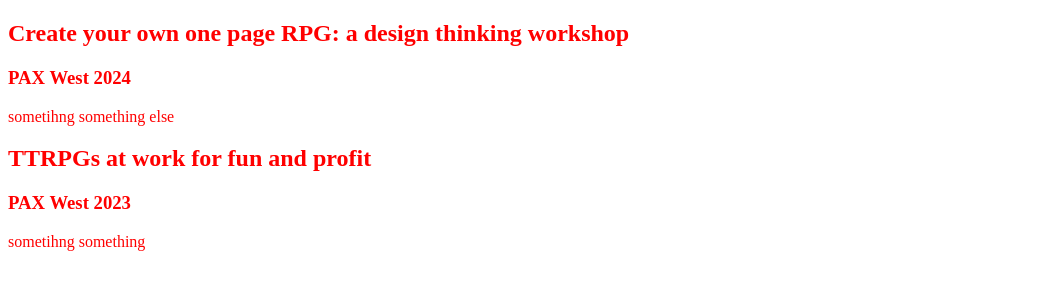
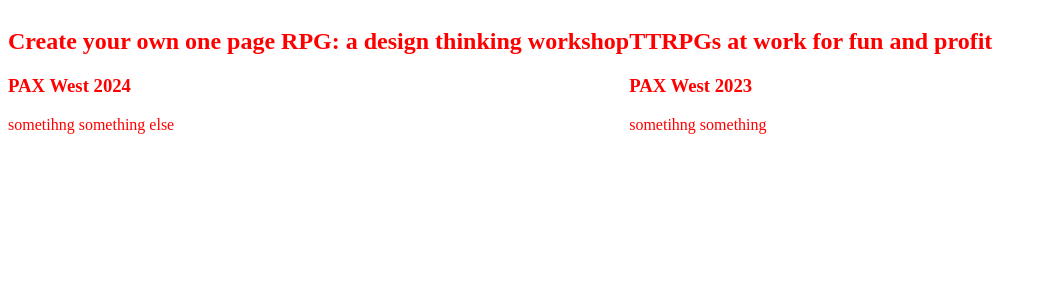
Before and after one commit to Microsoft-Storytellers-Guild/presentations, a plain HTML site: page index.html in a window 1280 px wide. Shown: the whole page, without its empty margins (0-1048 px from the left). Drawn offline with Linux system fonts and the light colour scheme.

Commit message:
Update index.html

```diff
--- a/index.html
+++ b/index.html
@@ -8,22 +8,23 @@
 </head>
 <body>
 
+<div class="cards-wrapper">
 
-
-
-    <article>
+<div class="card">
       <h2>Create your own one page RPG: a design thinking workshop</h2>
       <h3>PAX West 2024</h3>
       <p>sometihng something else</p>
-    </article>
+    </div>
 
 
-    <article>
+<div class="card">
       <h2>TTRPGs at work for fun and profit</h2>
       <h3>PAX West 2023</h3>
       <p>sometihng something</p>
-    </article>
+    </div>
 
+
+</div>
 
 </body>
 </html>
```
